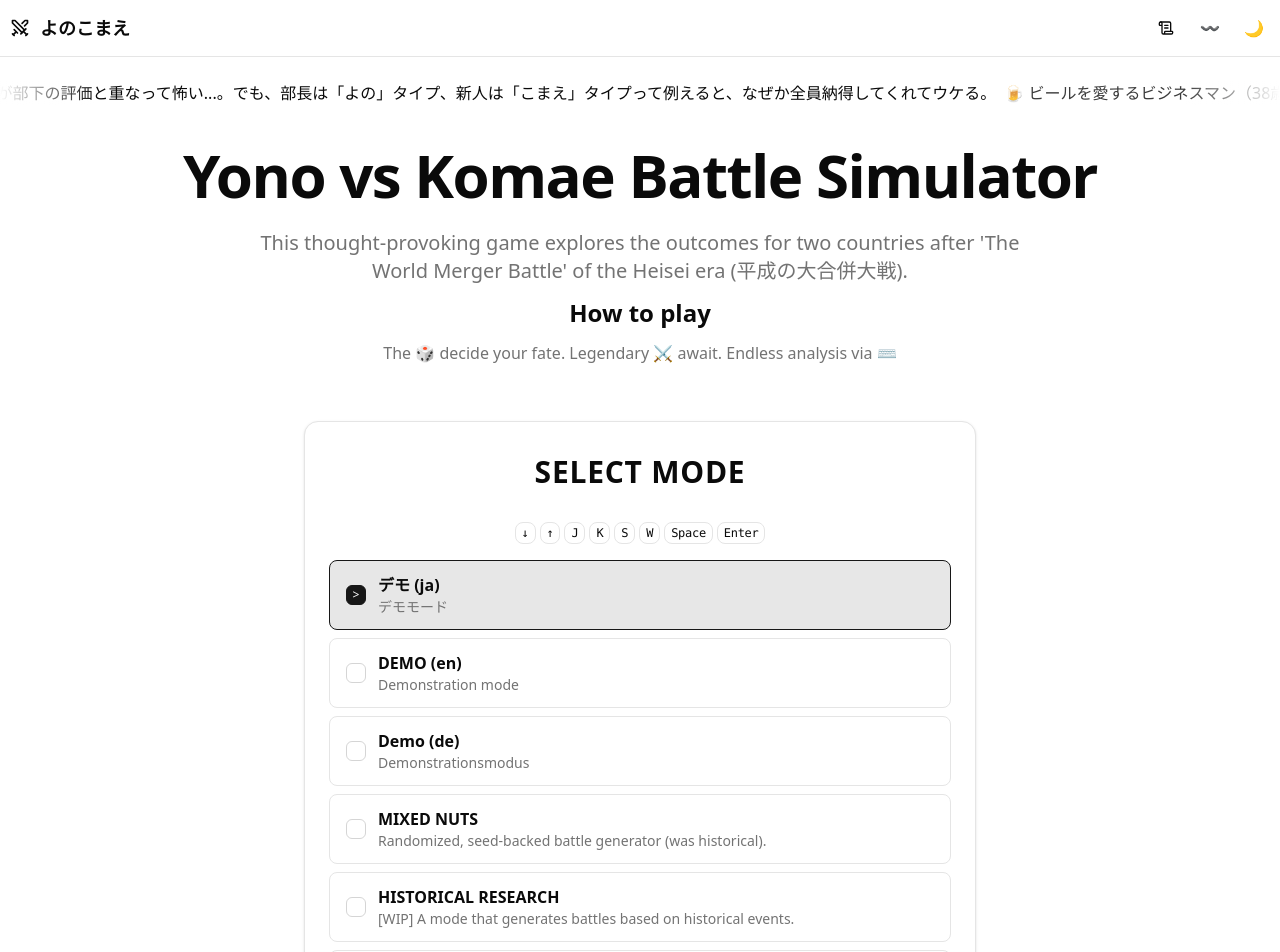
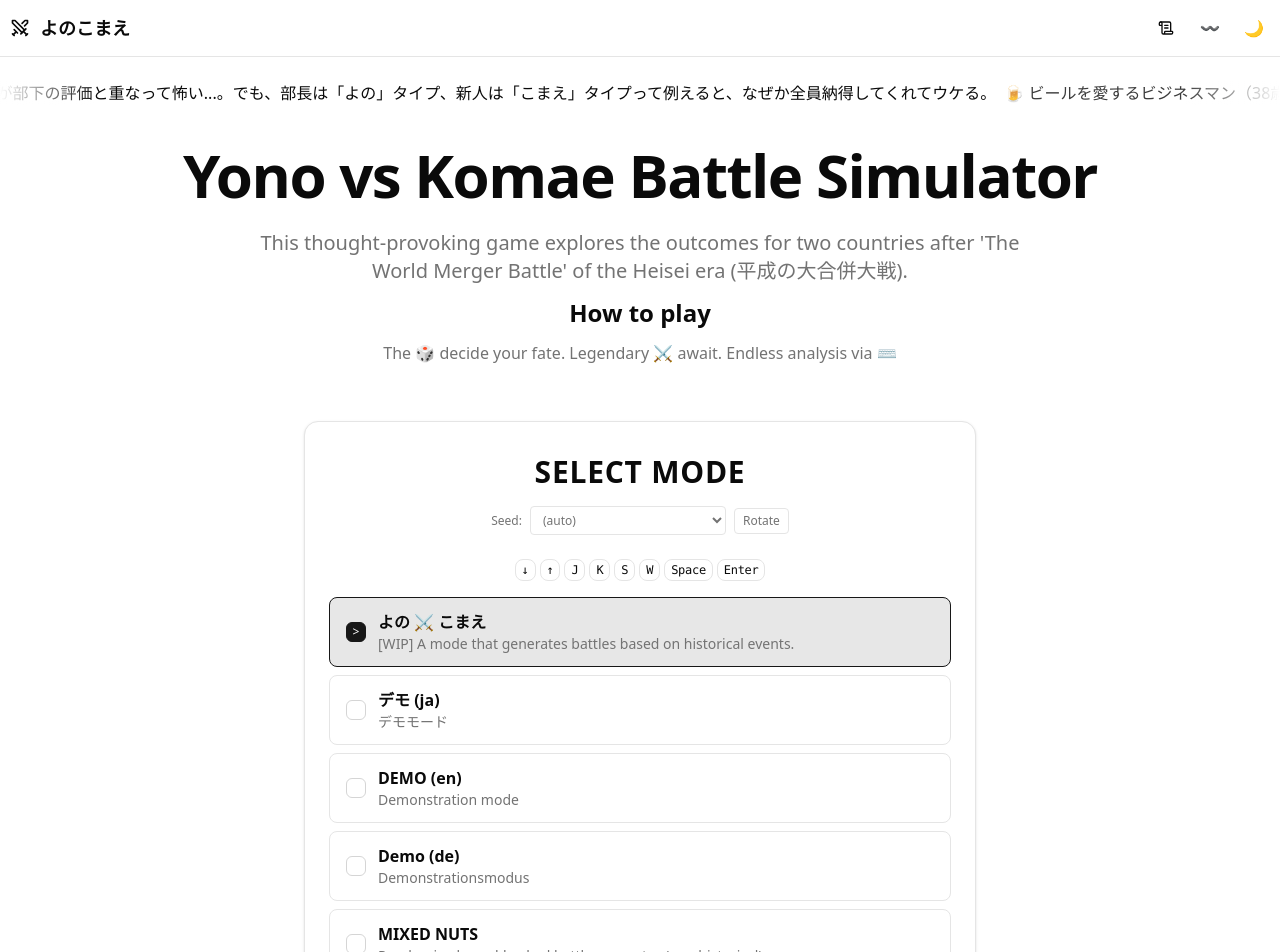
Before and after one commit to F88/yonokomae, a React (Vite) app: page / in a window 1280 px wide. Shown: the top 952 px of the page. Built offline with nearby package versions, Linux system fonts and the light colour scheme.

Commit message:
feat: add historical research mode for generating battles based on historical events

```diff
--- a/src/yk/play-mode.ts
+++ b/src/yk/play-mode.ts
@@ -30,6 +30,13 @@ export interface PlayMode {
 
 export const playMode: PlayMode[] = [
   {
+    id: 'historical-research',
+    title: 'よの ⚔️ こまえ',
+    description:
+      '[WIP] A mode that generates battles based on historical events.',
+    enabled: true,
+  },
+  {
     id: 'demo',
     title: 'デモ (ja)',
     description: 'デモモード',
@@ -53,13 +60,7 @@ export const playMode: PlayMode[] = [
     description: 'Randomized, seed-backed battle generator (was historical).',
     enabled: true,
   },
-  {
-    id: 'historical-research',
-    title: 'HISTORICAL RESEARCH',
-    description:
-      '[WIP] A mode that generates battles based on historical events.',
-    enabled: true,
-  },
+
   {
     id: 'ai-mode',
     title: 'AI MODE',
```
